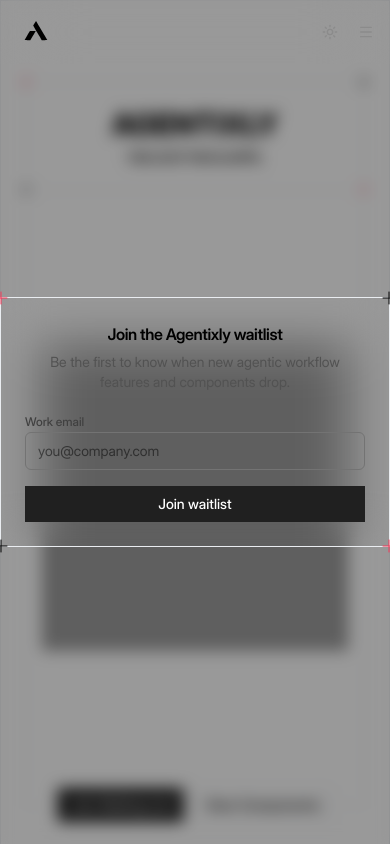
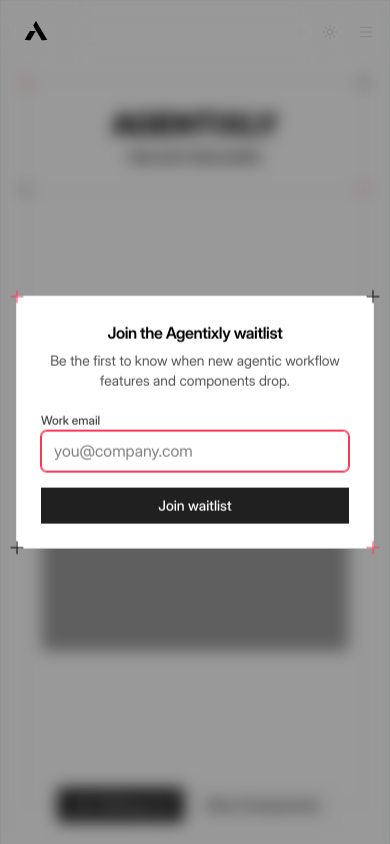
Before and after one commit to barzaken/Agentixly, a Next.js app: page / in a window 390 px wide. Both pictures are taken after a click on the button "Join Waiting List". Shown: the top 844 px of the page. Built offline with nearby package versions, Linux system fonts and the light colour scheme.

Commit message:
fixed modal mobile

```diff
--- a/components/hero/hero-webgl.tsx
+++ b/components/hero/hero-webgl.tsx
@@ -259,8 +259,8 @@
                                     Join Waiting List
                                 </Button>
                             </DialogTrigger>
-                            <DialogContent>
-                                <div className="relative px-6 py-6 md:px-8 md:py-6 border border-divide bg-background/95 backdrop-blur-xl">
+                            <DialogContent className="px-4">
+                                <div className="relative px-6 py-6 md:px-8 md:py-6 border border-divide bg-background/95 backdrop-blur-xl bg-white dark:bg-neutral-900">
                                     <CornerIcons />
                                     <DialogHeader className="mb-4">
                                         <DialogTitle className="text-base md:text-lg">
@@ -286,7 +286,7 @@
                                                 value={email}
                                                 onChange={(e) => setEmail(e.target.value)}
                                                 placeholder="you@company.com"
-                                                className="block w-full rounded-md border border-divide bg-background px-3 py-2 text-sm outline-none ring-0 transition focus:border-neutral-500 dark:focus:border-neutral-400 dark:bg-neutral-950"
+                                                className="block w-full rounded-md border border-divide bg-background px-3 py-2 text-sm outline-none ring-0 transition focus:border-brand focus:ring-1 focus:ring-brand dark:bg-neutral-950 text-[16px]"
                                                 disabled={isSubmitting}
                                                 required
                                             />
--- a/components/sonner-provider.tsx
+++ b/components/sonner-provider.tsx
@@ -5,13 +5,13 @@
 export function SonnerProvider() {
   return (
     <Toaster
-      richColors={false}
+      richColors
       position="top-center"
       closeButton
       toastOptions={{
         classNames: {
           toast:
-            "border border-divide bg-background/95 backdrop-blur-md text-sm text-foreground",
+            "border border-divide bg-background/90 backdrop-blur-md text-sm",
         },
       }}
     />
```
